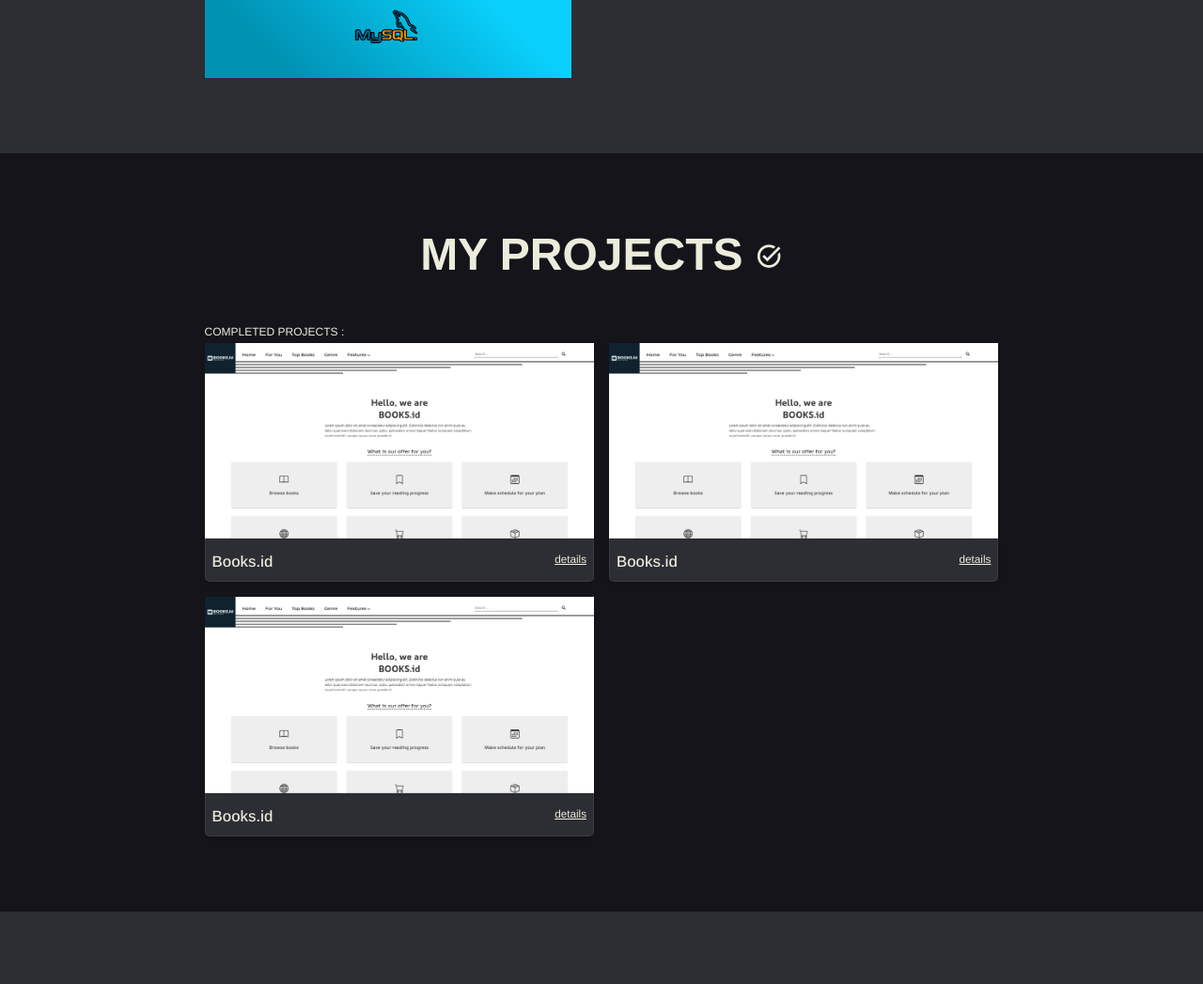
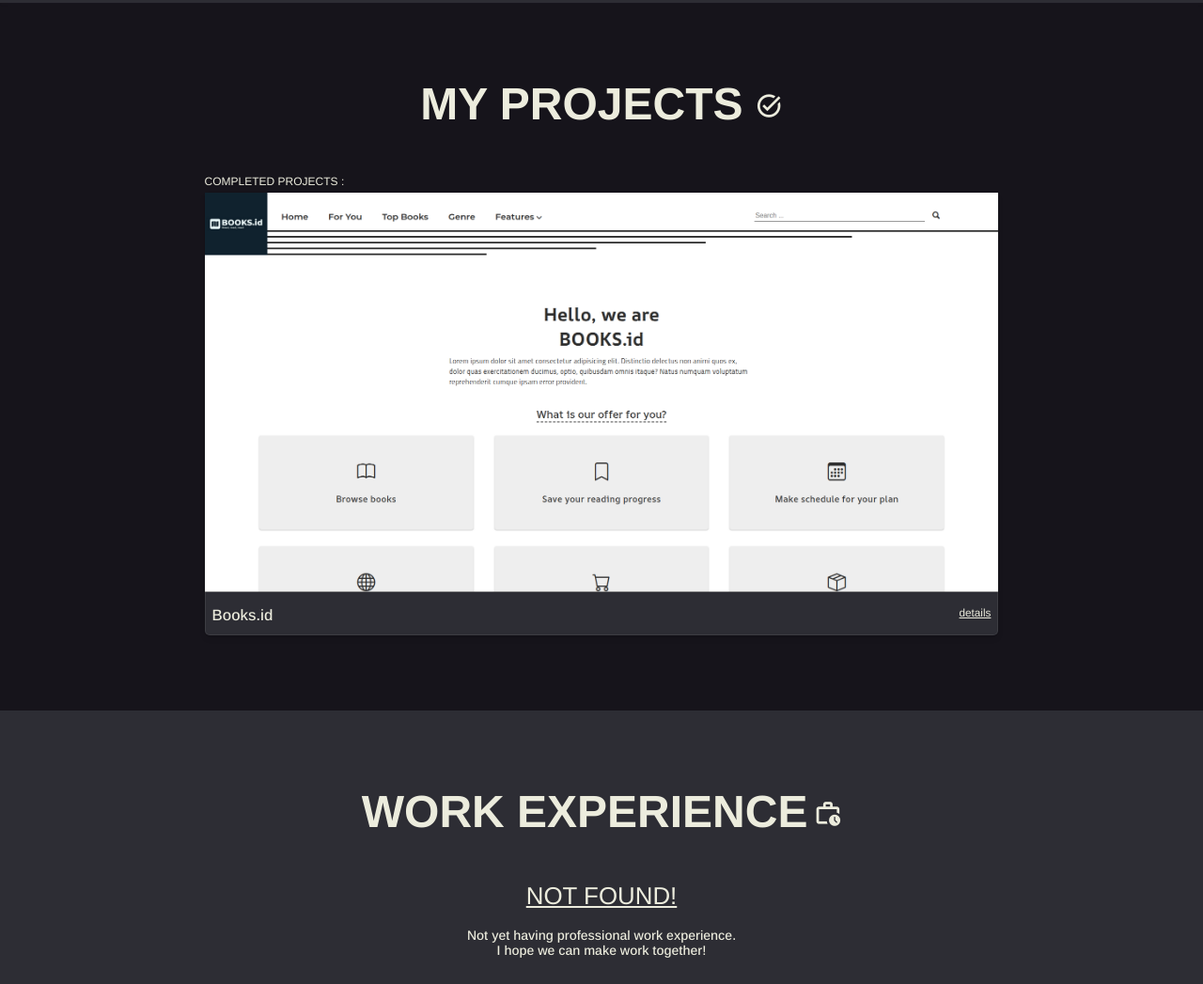
Before and after one commit to Alif2609/portfolio, a plain HTML site: page docs/index.html in a window 1280 px wide. Shown: the part 1629-2676 px from the top of the page at 94% size. Drawn offline with nearby package versions, Linux system fonts and the light colour scheme.

Commit message:
Add files via upload

```diff
--- a/docs/index.html
+++ b/docs/index.html
@@ -81,6 +81,7 @@
               application, including programming languages, frameworks,
               databases, front-end and back-end tools, and APIs.
             </p>
+
             <p class="description-source">source: heap.io</p>
           </div>
           <div class="segment-box tech-stack">
@@ -89,8 +90,6 @@
               <div class="html"><img src="img/html-icon.png" /></div>
               <div class="css"><img src="img/css-icon.png" /></div>
               <div class="js"><img src="img/js.png" /></div>
-              <div class="php"><img src="img/php.png" /></div>
-              <div class="sql"><img src="img/mysql.png" /></div>
             </div>
           </div>
         </div>
@@ -135,24 +134,6 @@
           <h4>Completed projects :</h4>
           <div class="segment-icon project-grid">
             <div class="books-id grid-content">
-              <div class="project-img">
-                <img src="img/p-booksid.png" alt="" />
-                <div class="project-detail-flex">
-                  <h3>Books.id</h3>
-                  <a href="">details</a>
-                </div>
-              </div>
-            </div>
-            <div class="web-shop grid-content">
-              <div class="project-img">
-                <img src="img/p-booksid.png" alt="" />
-                <div class="project-detail-flex">
-                  <h3>Books.id</h3>
-                  <a href="">details</a>
-                </div>
-              </div>
-            </div>
-            <div class="bilek-futsal grid-content">
               <div class="project-img">
                 <img src="img/p-booksid.png" alt="" />
                 <div class="project-detail-flex">
--- a/docs/styles.css
+++ b/docs/styles.css
@@ -298,12 +298,7 @@ nav {
 
 .projects .project-grid {
   display: grid;
-  grid-template-columns: repeat(2, minmax(100px, 95%));
-  grid-template-rows: repeat(3, 1fr);
-  grid-template-areas:
-    "lg lg"
-    "lg2 lg2"
-    "lg3 lg3";
+
   gap: 1rem;
 }
 
@@ -314,16 +309,6 @@ nav {
     /* shadow ring 👇 */ 0 0 0 1px hsla(0, 0%, 0%, 0.05),
     /* multiple soft shadows 👇 */ 0 0.3px 0.4px hsla(0, 0%, 0%, 0.02),
     0 0.9px 1.5px hsla(0, 0%, 0%, 0.045), 0 3.5px 6px hsla(0, 0%, 0%, 0.09);
-}
-
-.books-id {
-  grid-area: lg;
-}
-.web-shop {
-  grid-area: lg2;
-}
-.bilek-futsal {
-  grid-area: lg3;
 }
 
 .grid-content .project-img img {
@@ -717,20 +702,13 @@ footer {
   /*  */
 
   .skills .section-h {
-  margin-bottom: 2rem;
+    margin-bottom: 2rem;
   }
   /*  */
   .segment-box.sc-projects {
     width: 100%;
   }
-  .projects .project-grid {
-    grid-template-columns: 1fr;
-    grid-template-rows: auto;
-    grid-template-areas: none;
-  }
-  .grid-content {
-    grid-area: auto;
-  }
+
   /*  */
   .contact .email-container {
     width: 70%;
@@ -791,15 +769,7 @@ footer {
   .segment-box.sc-projects {
     margin-top: 0;
   }
-  .projects .project-grid {
-    grid-template-columns: repeat(2, 1fr);
-    grid-template-rows: auto;
-    gap: 1rem;
-  }
 
-  .grid-content {
-    grid-area: auto;
-  }
   /*  */
   .contact .email-container {
     width: 50%;
```
